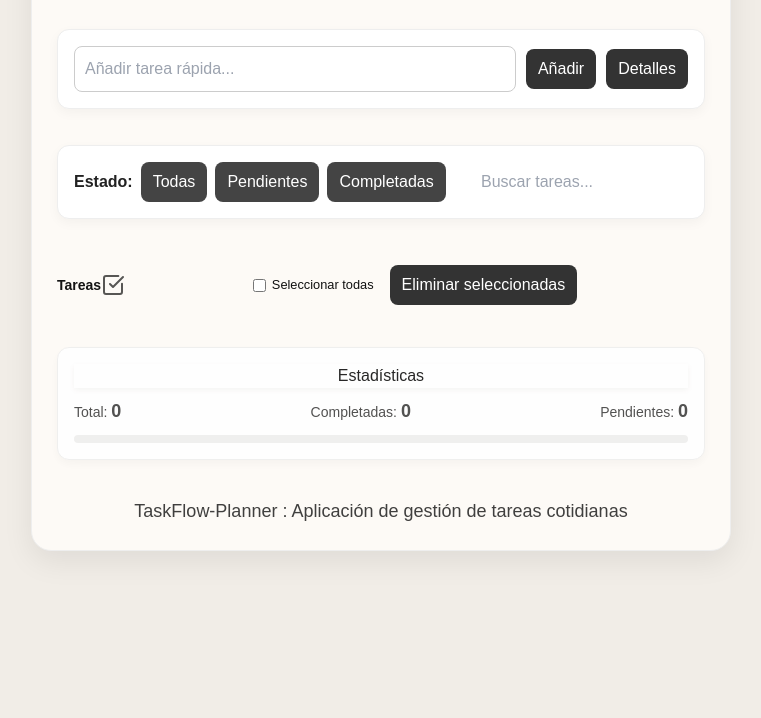
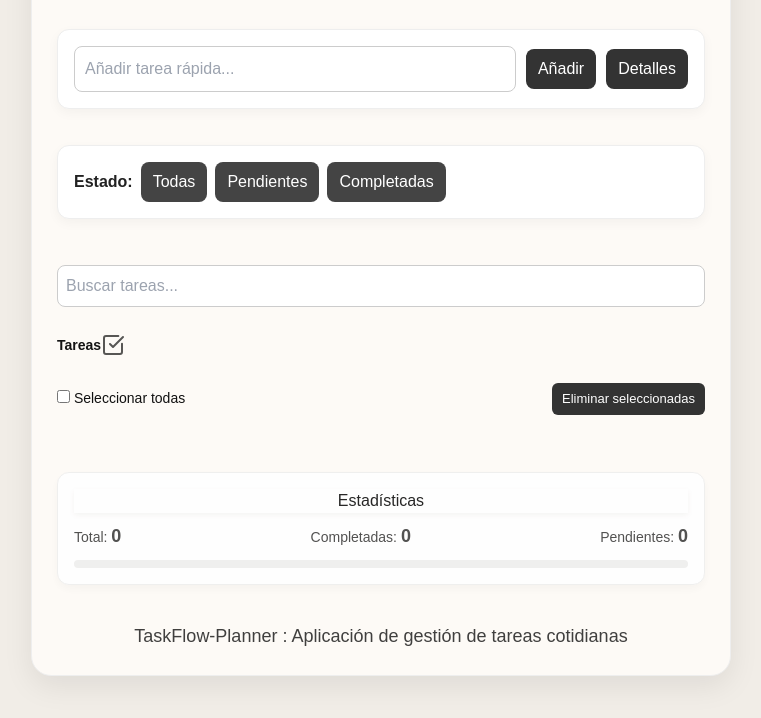
Before and after one commit to JCCLN19952008/taskflow-project, a website: page index.html in a window 1280 px wide. Shown: the part 200-918 px from the top of the page, without its empty margins (259-1020 px from the left). Before the commit the page ends 811 px from the top, so only its background shows below. Drawn offline with nearby package versions, Linux system fonts and the light colour scheme.

Commit message:
Puliendo caps

```diff
--- a/index.html
+++ b/index.html
@@ -58,14 +58,16 @@
       <button data-filter="pending">Pendientes</button>
       <button data-filter="completed">Completadas</button>
     </div>
-    <input
+  </section>
+
+  <div style="margin-top:10px;">
+  <input
     type="text"
     id="searchInput"
     placeholder="Buscar tareas..."
-    class="ml-4 px-2 py-1 border rounded"
+    style="width: 100%; padding: 8px; border-radius: 8px; border: 1px solid #ccc;"
   />
-
-  </section>
+</div>
 
   <!-- 🔹 TASK LIST -->
   <div class="section-header">
@@ -73,14 +75,17 @@
   <span>Tareas</span>
   <i data-lucide="check-square"></i>
 </h2>
-<label style="display:flex; align-items:center; gap:6px;">
+  <span id="task-count"></span>
+</div>
+<div class="task-actions">
+  <label>
     <input type="checkbox" id="selectAll">
-    <small>Seleccionar todas</small>
-    <button id="deleteSelectedBtn" style="margin-left:10px;">
-  Eliminar seleccionadas
-</button>
+    Seleccionar todas
   </label>
-  <span id="task-count"></span>
+
+  <button id="deleteSelectedBtn">
+    Eliminar seleccionadas
+  </button>
 </div>
 
 <ul id="tasks" class="task-list"></ul>
--- a/style.css
+++ b/style.css
@@ -156,6 +156,24 @@ font-weight: 600;
   gap: 10px;
   margin-top: 10px;
 }
+.task-actions {
+  display: flex;
+  align-items: center;
+  gap: 10px;
+  margin: 10px 0 15px 0;
+  justify-content: space-between;
+}
+
+.task-actions label {
+  font-size: 14px;
+}
+
+.task-actions button {
+  padding: 6px 10px;
+  font-size: 13px;
+  border-radius: 6px;
+}
+
 .card h2 {
   margin-bottom: 10px;
   box-shadow: 0 2px 6px rgba(0,0,0,0.05)
```
